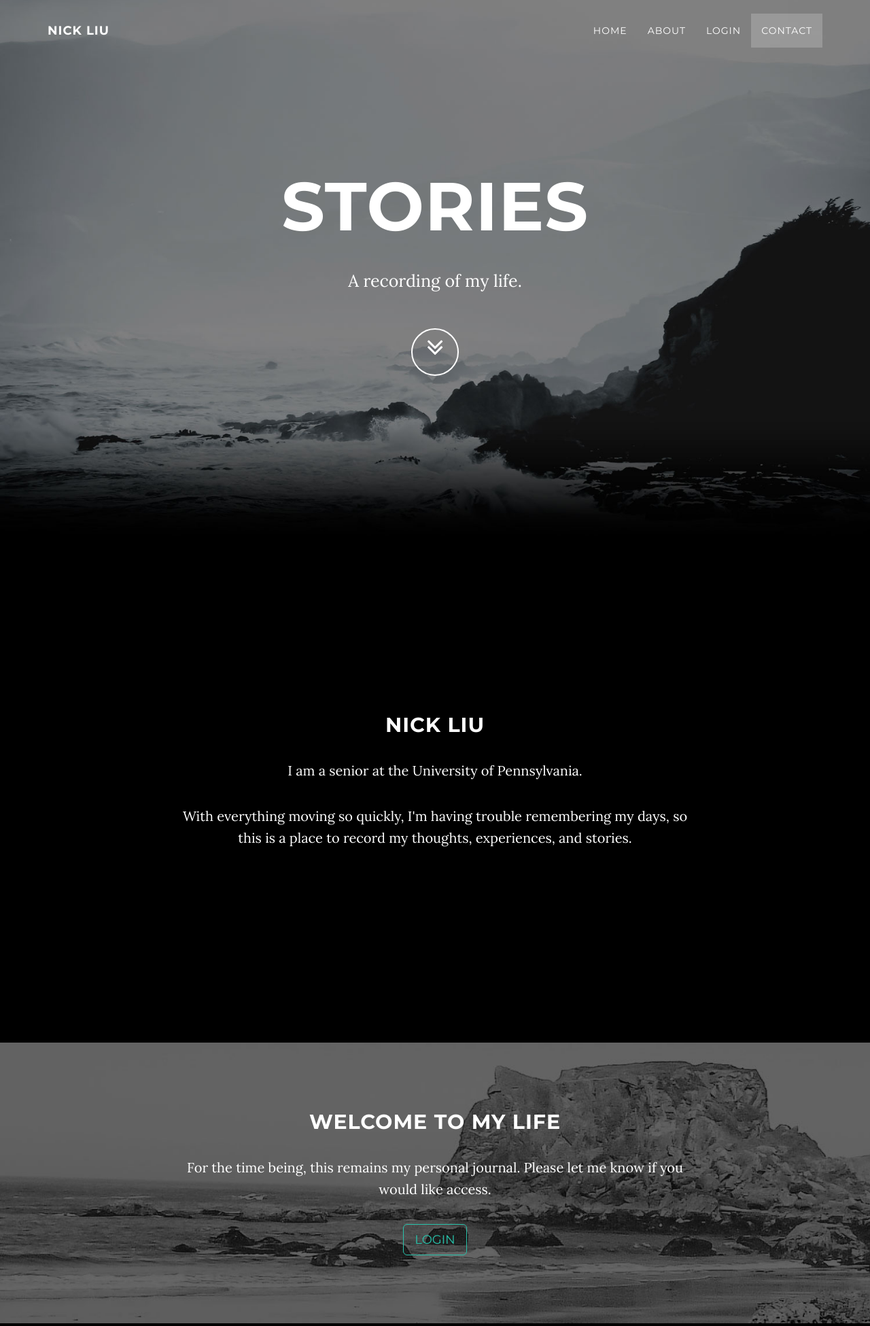
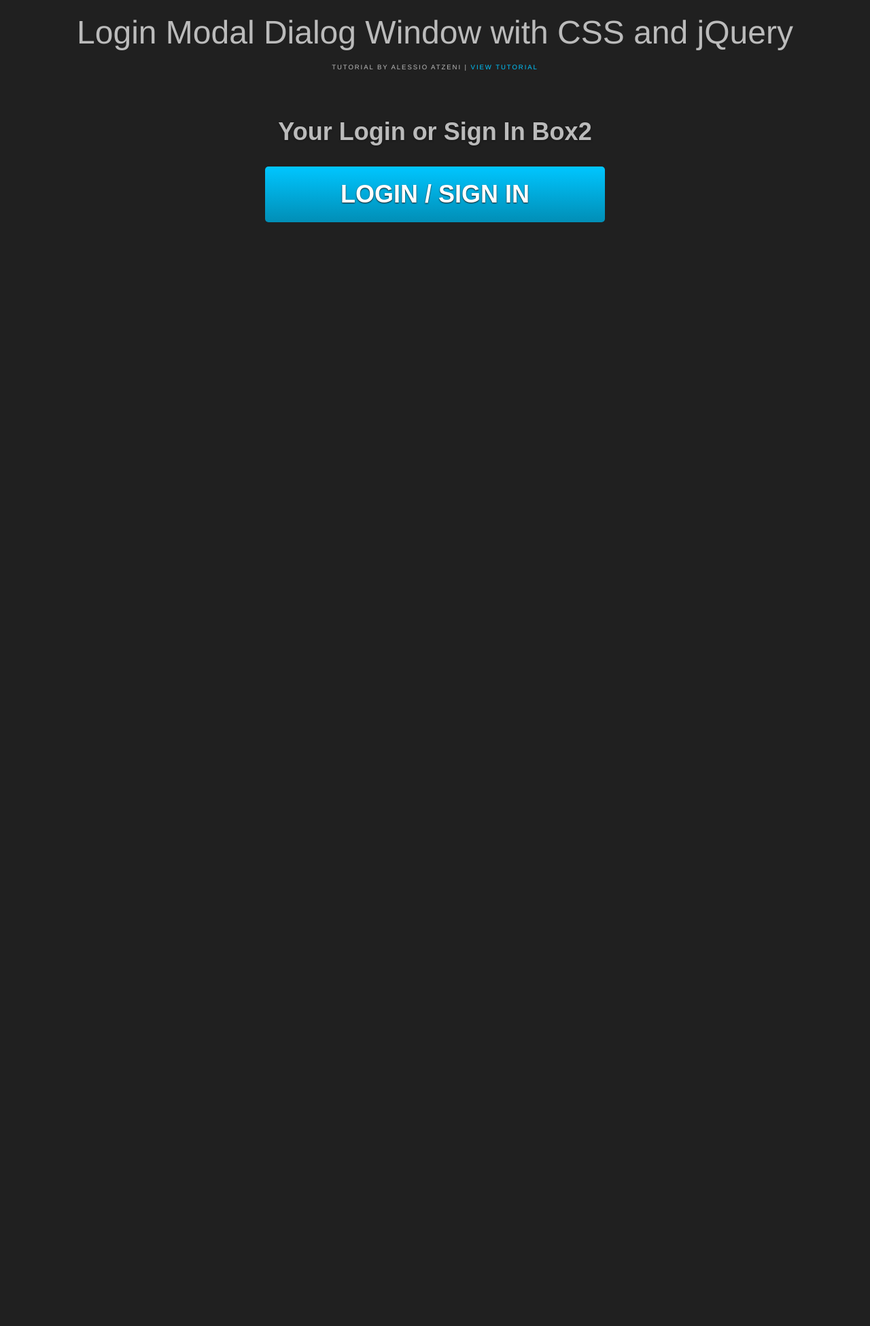
Before and after one commit to nicholasxliu/nicksnarrative, a PHP site: page / in a window 1280 px wide. Shown: the top 1951 px of the page at 68% size. After the commit the page ends 327 px from the top, so only its background shows below. Run offline with PHP 8.4, Linux system fonts and the light colour scheme; some libraries are stand-ins or nearby versions.

Commit message:
loginbugtesting

```diff
--- a/application/views/home/index.php
+++ b/application/views/home/index.php
@@ -1,104 +1,205 @@
+<!DOCTYPE HTML>
 <html>
+<head>
+<meta http-equiv="Content-Type" content="text/html; charset=utf-8">
+<title>Login Modal Dialog Window with CSS and jQuery</title>
+<style type="text/css">
+body{
+	 background:#202020;
+	 font:bold 12px Arial, Helvetica, sans-serif;
+	 margin:0;
+	 padding:0;
+	 min-width:960px;
+	 color:#bbbbbb;
+}
 
-<head>
-    <meta charset="utf-8">
-    <meta name="viewport" content="width=device-width, initial-scale=1.0">
-    <meta name="author" content="Nicholas Liu">
+a {
+	text-decoration:none;
+	color:#00c6ff;
+}
 
-    <title>Nick's Narrative</title>
+h1 {
+	font: 4em normal Arial, Helvetica, sans-serif;
+	padding: 20px;	margin: 0;
+	text-align:center;
+}
 
-    <!-- Bootstrap Core CSS -->
-    <link href="http://netdna.bootstrapcdn.com/bootstrap/3.0.3/css/bootstrap.min.css" rel="stylesheet" type="text/css">
+h1 small{
+	font: 0.2em normal  Arial, Helvetica, sans-serif;
+	text-transform:uppercase; letter-spacing: 0.2em; line-height: 5em;
+	display: block;
+}
 
-    <!-- Fonts -->
-    <link href="http://netdna.bootstrapcdn.com/font-awesome/4.0.3/css/font-awesome.min.css" rel="stylesheet" type="text/css">
-    <link href='http://fonts.googleapis.com/css?family=Lora:400,700,400italic,700italic' rel='stylesheet' type='text/css'>
-    <link href='http://fonts.googleapis.com/css?family=Montserrat:400,700' rel='stylesheet' type='text/css'>
+h2 {
+    color:#bbb;
+    font-size:3em;
+	text-align:center;
+	text-shadow:0 1px 3px #161616;
+}
 
-    <!-- Custom Theme CSS -->
-    <link href="css/grayscale.css" rel="stylesheet">
+.container {width: 960px; margin: 0 auto; overflow: hidden;}
 
+#content {	float: left; width: 100%;}
+
+.post { margin: 0 auto; padding-bottom: 50px; float: left; width: 960px; }
+
+.btn-sign {
+	width:460px;
+	margin-bottom:20px;
+	margin:0 auto;
+	padding:20px;
+	border-radius:5px;
+	background: -moz-linear-gradient(center top, #00c6ff, #018eb6);
+    background: -webkit-gradient(linear, left top, left bottom, from(#00c6ff), to(#018eb6));
+	background:  -o-linear-gradient(top, #00c6ff, #018eb6);
+    filter: progid:DXImageTransform.Microsoft.gradient(startColorStr='#00c6ff', EndColorStr='#018eb6');
+	text-align:center;
+	font-size:36px;
+	color:#fff;
+	text-transform:uppercase;
+}
+
+.btn-sign a { color:#fff; text-shadow:0 1px 2px #161616; }
+
+#mask {
+	display: none;
+	background: #000;
+	position: fixed; left: 0; top: 0;
+	z-index: 10;
+	width: 100%; height: 100%;
+	opacity: 0.8;
+	z-index: 999;
+}
+
+.login-popup{
+	display:none;
+	background: #333;
+	padding: 10px;
+	border: 2px solid #ddd;
+	float: left;
+	font-size: 1.2em;
+	position: fixed;
+	top: 50%; left: 50%;
+	z-index: 99999;
+	box-shadow: 0px 0px 20px #999;
+	-moz-box-shadow: 0px 0px 20px #999; /* Firefox */
+    -webkit-box-shadow: 0px 0px 20px #999; /* Safari, Chrome */
+	border-radius:3px 3px 3px 3px;
+    -moz-border-radius: 3px; /* Firefox */
+    -webkit-border-radius: 3px; /* Safari, Chrome */
+}
+
+img.btn_close {
+	float: right;
+	margin: -28px -28px 0 0;
+}
+
+fieldset {
+	border:none;
+}
+
+form.signin .textbox label {
+	display:block;
+	padding-bottom:7px;
+}
+
+form.signin .textbox span {
+	display:block;
+}
+
+form.signin p, form.signin span {
+	color:#999;
+	font-size:11px;
+	line-height:18px;
+}
+
+form.signin .textbox input {
+	background:#666666;
+	border-bottom:1px solid #333;
+	border-left:1px solid #000;
+	border-right:1px solid #333;
+	border-top:1px solid #000;
+	color:#fff;
+	border-radius: 3px 3px 3px 3px;
+	-moz-border-radius: 3px;
+    -webkit-border-radius: 3px;
+	font:13px Arial, Helvetica, sans-serif;
+	padding:6px 6px 4px;
+	width:200px;
+}
+
+form.signin input:-moz-placeholder { color:#bbb; text-shadow:0 0 2px #000; }
+form.signin input::-webkit-input-placeholder { color:#bbb; text-shadow:0 0 2px #000;  }
+
+.button {
+	background: -moz-linear-gradient(center top, #f3f3f3, #dddddd);
+	background: -webkit-gradient(linear, left top, left bottom, from(#f3f3f3), to(#dddddd));
+	background:  -o-linear-gradient(top, #f3f3f3, #dddddd);
+    filter: progid:DXImageTransform.Microsoft.gradient(startColorStr='#f3f3f3', EndColorStr='#dddddd');
+	border-color:#000;
+	border-width:1px;
+	border-radius:4px 4px 4px 4px;
+	-moz-border-radius: 4px;
+    -webkit-border-radius: 4px;
+	color:#333;
+	cursor:pointer;
+	display:inline-block;
+	padding:6px 6px 4px;
+	margin-top:10px;
+	font:12px;
+	width:214px;
+}
+
+.button:hover { background:#ddd; }
+
+</style>
+<script type="text/javascript" src="http://ajax.googleapis.com/ajax/libs/jquery/1.6.2/jquery.min.js"></script>
+<script type="text/javascript">
+$(document).ready(function() {
+	$('.btn,.btn-login,.btn-default').click(function() {
+
+		// Getting the variable's value from a link
+		var loginBox = $(this).attr('href');
+
+		//Fade in the Popup and add close button
+		$(loginBox).fadeIn(300);
+
+		//Set the center alignment padding + border
+		var popMargTop = ($(loginBox).height() + 24) / 2;
+		var popMargLeft = ($(loginBox).width() + 24) / 2;
+
+		$(loginBox).css({
+			'margin-top' : -popMargTop,
+			'margin-left' : -popMargLeft
+		});
+
+		// Add the mask to body
+		$('body').append('<div id="mask"></div>');
+		$('#mask').fadeIn(300);
+
+		return false;
+	});
+
+	// When clicking on the button close or the mask layer the popup closed
+	$('a.close, #mask').live('click', function() {
+	  $('#mask , .login-popup').fadeOut(300 , function() {
+		$('#mask').remove();
+	});
+	return false;
+	});
+});
+</script>
+<link rel="canonical" href="http://www.alessioatzeni.com/wp-content/tutorials/jquery/login-box-modal-dialog-window/index.html" />
 </head>
+<body>
+<h1>Login Modal Dialog Window with CSS and jQuery<small>Tutorial by Alessio Atzeni | <a href="http://www.alessioatzeni.com/blog/login-box-modal-dialog-window-with-css-and-jquery/">View Tutorial</a></small></h1>
+<div class="container">
+	<div id="content">
 
-<body id="page-top" data-spy="scroll" data-target=".navbar-custom">
-
-    <nav class="navbar navbar-custom navbar-fixed-top" role="navigation">
-        <div class="container">
-            <div class="navbar-header page-scroll">
-                <button type="button" class="navbar-toggle" data-toggle="collapse" data-target=".navbar-main-collapse">
-                    <i class="fa fa-bars"></i>
-                </button>
-                <a class="navbar-brand" href="#page-top">
-                    Nick Liu
-                </a>
-            </div>
-
-            <!-- Collect the nav links, forms, and other content for toggling -->
-            <div class="collapse navbar-collapse navbar-right navbar-main-collapse">
-                <ul class="nav navbar-nav">
-                    <!-- Hidden li included to remove active class from about link when scrolled up past about section -->
-                    <li class="page-scroll">
-                        <a href="#page-top">Home</a>
-                    </li>
-                    <li class="page-scroll">
-                        <a href="#about">About</a>
-                    </li>
-                    <li class="page-scroll">
-                        <a href="#login">Login</a>
-                    </li>
-                    <li class="page-scroll">
-                        <a href="#contact">Contact</a>
-                    </li>
-                </ul>
-            </div>
-            <!-- /.navbar-collapse -->
-        </div>
-        <!-- /.container -->
-    </nav>
-
-    <section class="intro">
-        <div class="intro-body">
-            <div class="container">
-                <div class="row">
-                    <div class="col-md-8 col-md-offset-2">
-                        <h1 class="brand-heading">Stories</h1>
-                        <p class="intro-text">A recording of my life.</p>
-                        <div class="page-scroll">
-                            <a href="#about" class="btn btn-circle">
-                                <i class="fa fa-angle-double-down animated"></i>
-                            </a>
-                        </div>
-                    </div>
-                </div>
-            </div>
-        </div>
-    </section>
-
-    <section id="about" class="container content-section text-center">
-        <div class="row">
-            <div class="col-lg-8 col-lg-offset-2">
-                <h2>Nick Liu</h2>
-                <p>I am a senior at the University of Pennsylvania.</p>
-                <p>With everything moving so quickly, I'm having trouble remembering my days, so this is a place to record my thoughts, experiences, and stories.</p>
-                <!--
-                <div class="page-scroll">
-                    <a href="#login" class="btn btn-circle">
-                        <i class="fa fa-angle-double-down animated"></i>
-                    </a>
-                </div>
-            -->
-            </div>
-        </div>
-    </section>
-
-    <section id="login" class="content-section text-center">
-        <div class="login-section">
-            <div class="container">
-                <div class="col-lg-8 col-lg-offset-2">
-                    <h2>Welcome to My Life</h2>
-                    <p>For the time being, this remains my personal journal. Please let me know if you would like access.</p>
-                    <a href="#login-box" class="btn btn-default btn-lg">Login</a>
-                </div>
+		<div class="post">
+    	<h2>Your Login or Sign In Box2</h2>
+        	<div class="btn-sign">
+				<a href="#login-box" class="btn btn-login btn-default">Login / Sign In</a>
         	</div>
 		</div>
 
@@ -126,47 +227,8 @@
           </form>
 		</div>
 
-    </section>
-
-    <section id="contact" class="container content-section text-center">
-        <div class="row">
-            <div class="col-lg-8 col-lg-offset-2">
-                <h2>Contact Me</h2>
-                <p>Feel free to email me regarding access to my site.</p>
-                <p>nicksnarrative@gmail.com</p>
-                <!--
-                <ul class="list-inline banner-social-buttons">
-                    <li><a href="https://twitter.com/SBootstrap" class="btn btn-default btn-lg"><i class="fa fa-twitter fa-fw"></i> <span class="network-name">Twitter</span></a>
-                    </li>
-                    <li><a href="https://github.com/IronSummitMedia/startbootstrap" class="btn btn-default btn-lg"><i class="fa fa-github fa-fw"></i> <span class="network-name">Github</span></a>
-                    </li>
-                    <li><a href="https://plus.google.com/+Startbootstrap/posts" class="btn btn-default btn-lg"><i class="fa fa-google-plus fa-fw"></i> <span class="network-name">Google+</span></a>
-                    </li>
-                </ul>
-            -->
     </div>
 </div>
-    </section>
-
-    <div id="bottom"></div>
-
-    <!--
-    <div id="map"></div>
-    -->
-
-    <!--Core JavaScript Files -->
-    <script src="https://ajax.googleapis.com/ajax/libs/jquery/1.10.2/jquery.min.js"></script>
-    <script src="http://netdna.bootstrapcdn.com/bootstrap/3.0.3/js/bootstrap.min.js"></script>
-    <script src="http://cdnjs.cloudflare.com/ajax/libs/jquery-easing/1.3/jquery.easing.min.js"></script>
-
-
-    <!-- Google Maps API Key - You will need to use your own API key to use the map feature
-    <script type="text/javascript" src="https://maps.googleapis.com/maps/api/js?key=AIzaSyCRngKslUGJTlibkQ3FkfTxj3Xss1UlZDA&sensor=false"></script>
--->
-
-    <!-- Custom Theme JavaScript -->
-    <script src="js/grayscale.js"></script>
 
 </body>
-
 </html>
--- a/application/views/home/index_testing.php
+++ b/application/views/home/index_testing.php
@@ -156,7 +156,7 @@ form.signin input::-webkit-input-placeholder { color:#bbb; text-shadow:0 0 2px #
 <script type="text/javascript" src="http://ajax.googleapis.com/ajax/libs/jquery/1.6.2/jquery.min.js"></script>
 <script type="text/javascript">
 $(document).ready(function() {
-	$('.btn,.btn-login').click(function() {
+	$('.btn,.btn-login,.btn-default').click(function() {
 
 		// Getting the variable's value from a link
 		var loginBox = $(this).attr('href');
@@ -199,7 +199,7 @@ $(document).ready(function() {
 		<div class="post">
     	<h2>Your Login or Sign In Box2</h2>
         	<div class="btn-sign">
-				<a href="#login-box" class="btn btn-login">Login / Sign In</a>
+				<a href="#login-box" class="btn btn-login btn-default">Login / Sign In</a>
         	</div>
 		</div>
 
```
Lines whose indentation alone changed are shown as unchanged.
